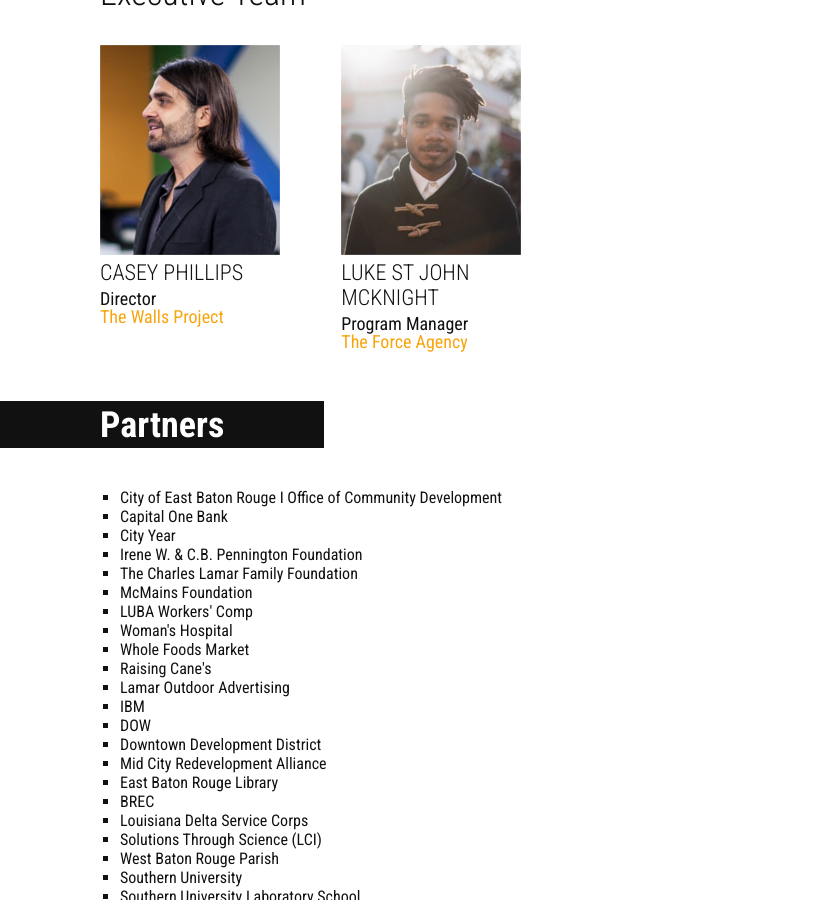
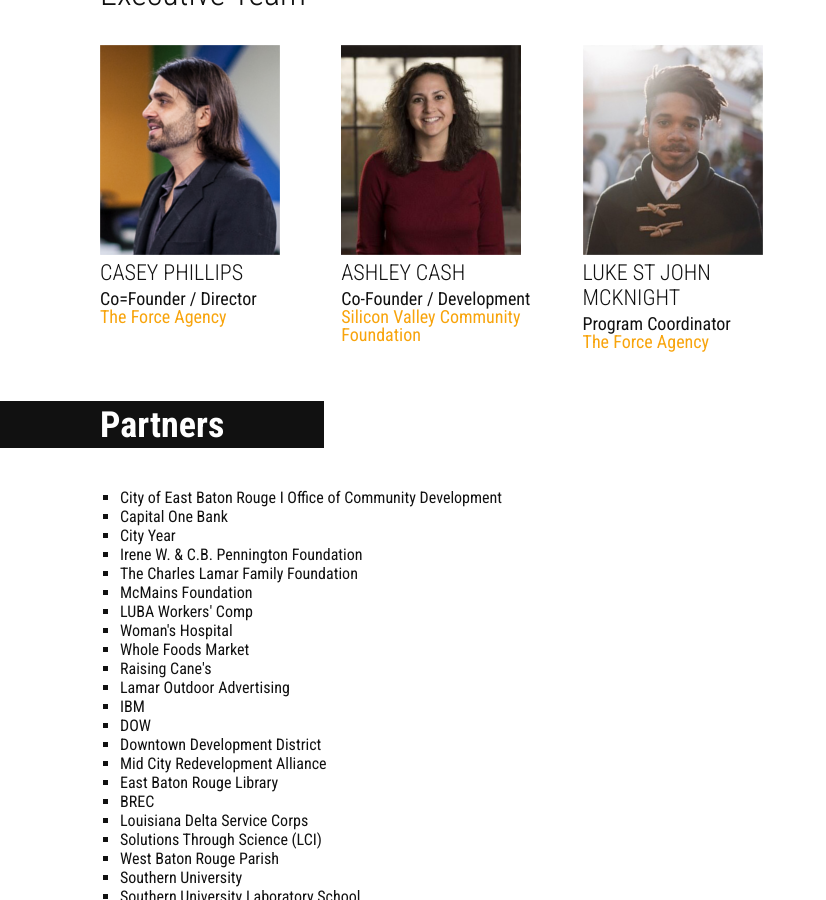
Before and after one commit to TheFuturesFund/thefuturesfund.github.io, a Jekyll site: the page built from pages/team.html, in a window 1280 px wide and 900 px high, scrolled down 3199 px. Shown: the whole window, without its empty margins (0-826 px from the left). Built offline with Jekyll 4.4.1, drawn with Linux system fonts in a browser that asks for light colours; nearby versions of some CDN libraries.

Commit message:
Update events and team members

```diff
--- a/pages/index.html
+++ b/pages/index.html
@@ -6,5 +6,5 @@ permalink: /
 {% include promo-banner.html %}
 
 <div id="intro-video-container">
-  <iframe src="https://player.vimeo.com/video/150683585" width="500" height="281" frameborder="0" webkitallowfullscreen mozallowfullscreen allowfullscreen></iframe>
+  <iframe src="https://player.vimeo.com/video/180232956" width="500" height="281" frameborder="0" webkitallowfullscreen mozallowfullscreen allowfullscreen></iframe>
 </div>
--- a/pages/team.html
+++ b/pages/team.html
@@ -223,15 +223,23 @@ permalink: /team/
     <img src='/img/instructor/casey.png' class='about-instructor-image'>
     <h4>CASEY PHILLIPS</h4>
     <p>
-      Director<br/>
-      <a>The Walls Project</a>
+      Co=Founder / Director<br/>
+      <a>The Force Agency</a>
+    </p>
+  </div>
+  <div class='instructor-cell'>
+    <img src='/img/instructor/ashley.png' class='about-instructor-image'>
+    <h4>ASHLEY CASH</h4>
+    <p>
+      Co-Founder / Development<br/>
+      <a>Silicon Valley Community Foundation</a>
     </p>
   </div>
   <div class='instructor-cell'>
     <img src='/img/instructor/luke.png' class='about-instructor-image'>
     <h4>LUKE ST JOHN MCKNIGHT</h4>
     <p>
-      Program Manager<br/>
+      Program Coordinator<br/>
       <a>The Force Agency</a>
     </p>
   </div>
```
Also changed, not shown: pages/events.html (+7 -0 lines), img/events/fall-2017-applications-open.png (added), img/instructor/ashley.png (added), 1 other file.
